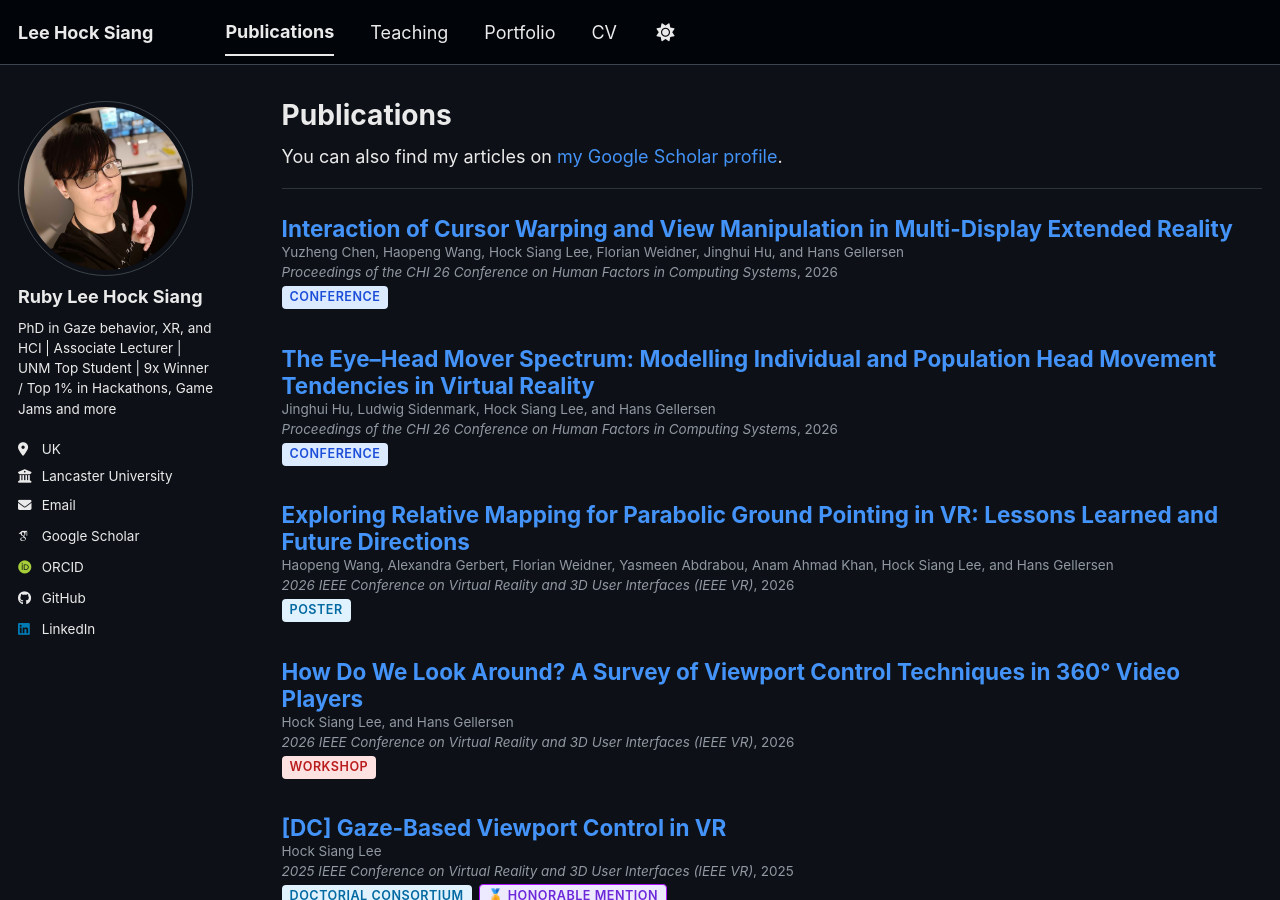
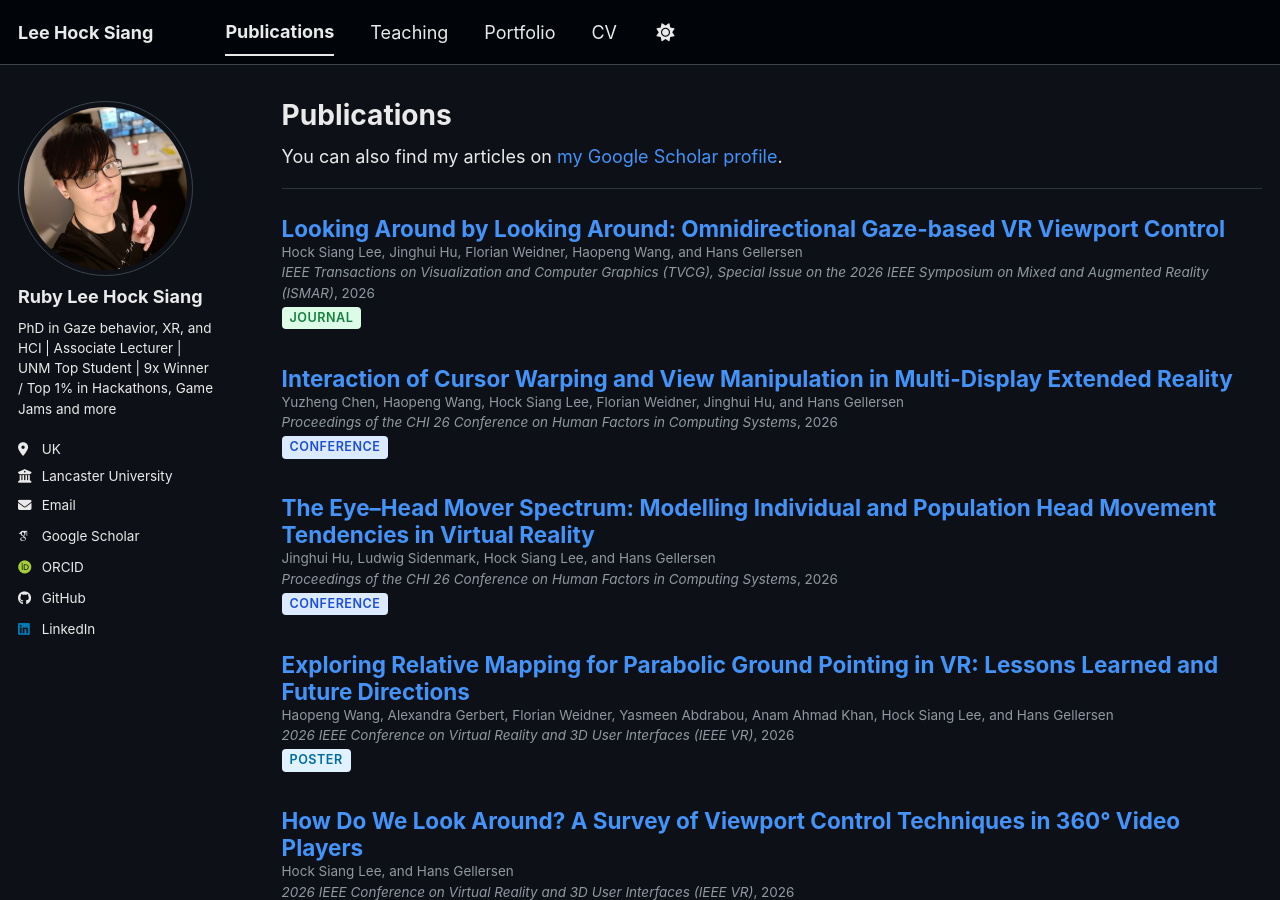
Before and after one commit to rubyleehs/rubyleehs.github.io, a Jekyll site: the page built from _pages/publications.html, in a window 1280 px wide and 900 px high. Built offline with Jekyll 4.4.1, drawn with Linux system fonts in a browser that asks for light colours; some web fonts are replaced; a script bundle is joined from its source files by our own code; library files that are not in the unit come from our copies.

Commit message:
Update publications

```diff
--- /dev/null
+++ b/_publications/2026-09-05-Looking-Around-By-Looking.md
@@ -0,0 +1,12 @@
+---
+title: "Looking Around by Looking Around: Omnidirectional Gaze-based VR Viewport Control"
+authors: "Hock Siang Lee, Jinghui Hu, Florian Weidner, Haopeng Wang, and Hans Gellersen"
+collection: publications
+#category: conferences
+permalink:
+#excerpt: "Awarded with Best Doctoral Consortium Paper Honorable Mention"
+date: 2026-09-05
+venue: "IEEE Transactions on Visualization and Computer Graphics (TVCG), Special Issue on the 2026 IEEE Symposium on Mixed and Augmented Reality (ISMAR)"
+#citation: 'Your Name, You. (2024). &quot;Paper Title Number 3.&quot; <i>GitHub Journal of Bugs</i>. 1(3).'
+tags: [journal]
+---
```
Also changed, not shown: _publications/2025-03-21-How-Do-We-Look-Around.md (+1 -1 lines), _publications/2026-03-21-Exploring-Relative-Mapping.md (+1 -1 lines).
